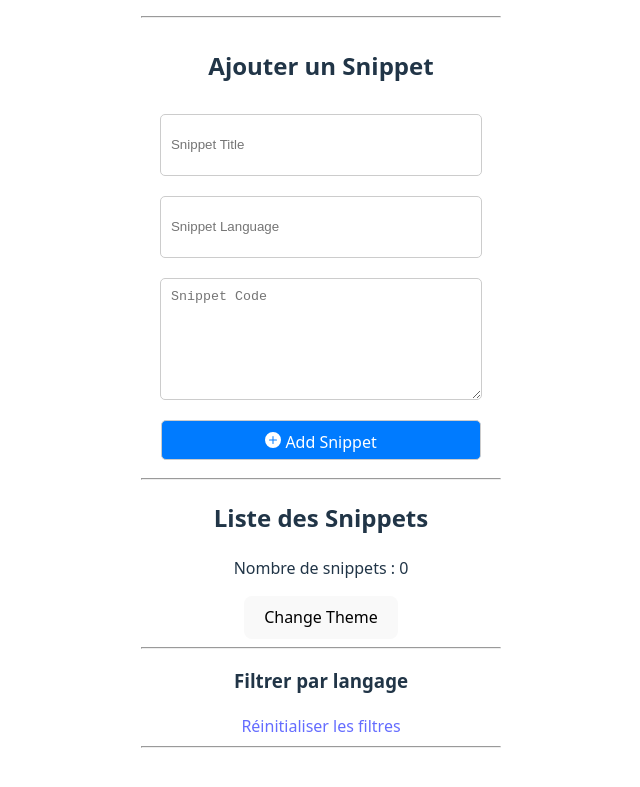
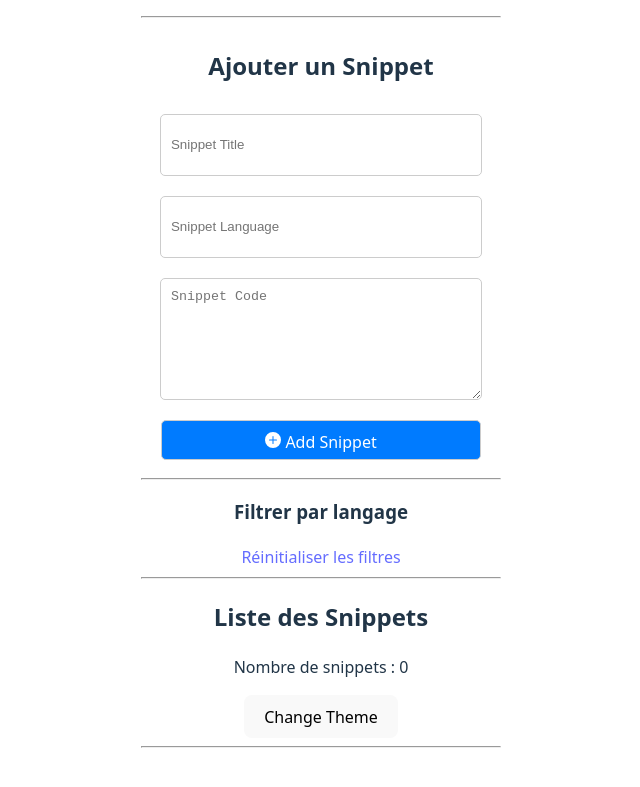
Before and after one commit to boreales/vite-snippets, a React (Vite) app: page / in a window 1280 px wide. Shown: the part 381-1168 px from the top of the page, without its empty margins (319-959 px from the left). Built offline with nearby package versions, Linux system fonts and the light colour scheme.

Commit message:
update ui

```diff
--- a/src/List.jsx
+++ b/src/List.jsx
@@ -24,11 +24,11 @@ export default function List({snippets, setSnippets, search}){
 
     return(
         <>
+            <Filter snippets={snippets} setSnippets={setSnippets} />
+            <hr></hr>
             <h2>Liste des Snippets</h2>
             <p>Nombre de snippets : {snippets.length}</p>
             <button onClick={() => handleChangeTheme(theme === 'docco' ? 'androidstudio' : 'docco')}>Change Theme</button>
-            <hr></hr>
-            <Filter snippets={snippets} setSnippets={setSnippets} />
             <hr></hr>
             <ul>
             {filteredSnippets.map((item, index) => (
```
